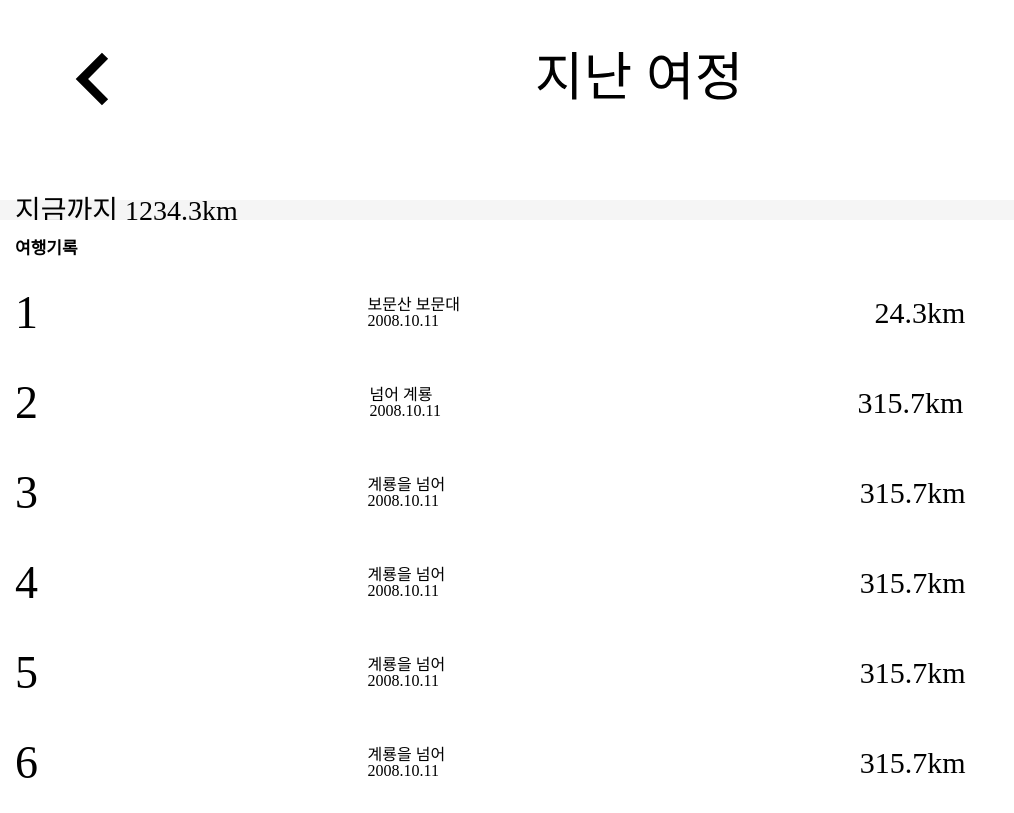
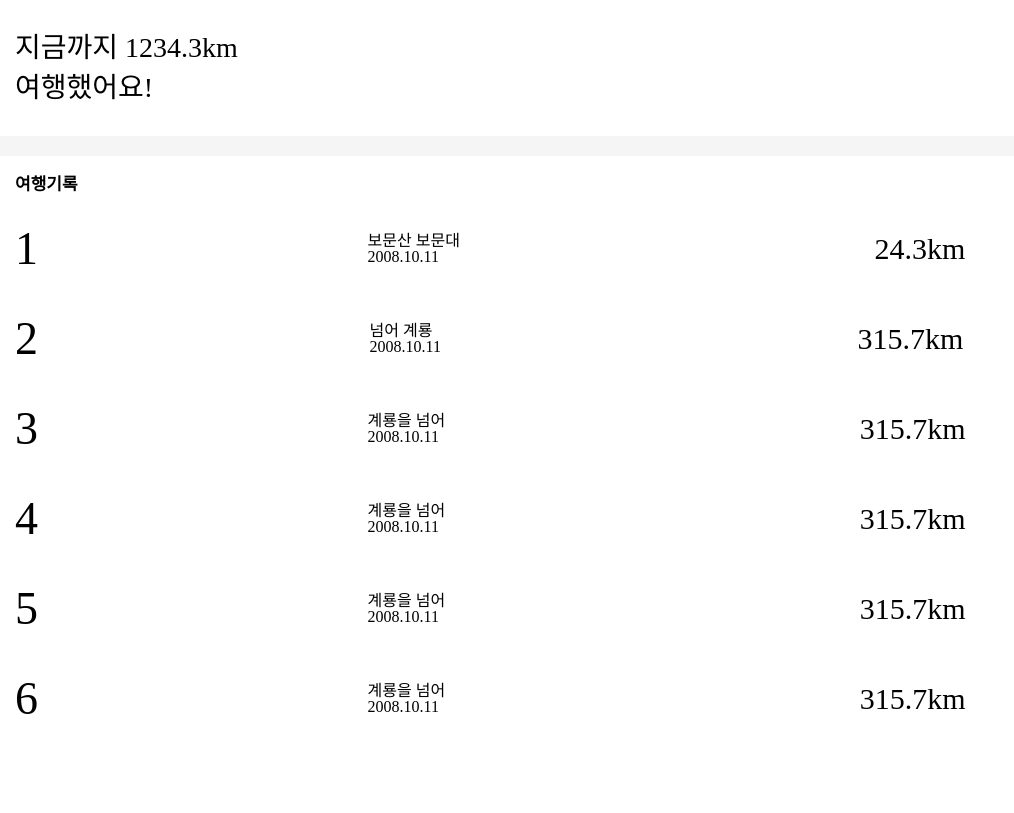
Before and after one commit to DSM-Hackathon-2024-team-5/justg0-frontend, a React (Vite) app: page /trip in a window 1280 px wide. Shown: the whole page, without its empty margins (0-1014 px from the left). Built offline with nearby package versions, Linux system fonts and the light colour scheme.

Commit message:
trip페이지 디테일 수정

```diff
--- a/src/pages/trip.jsx
+++ b/src/pages/trip.jsx
@@ -1,5 +1,5 @@
-import React from 'react';
-import styled from 'styled-components';
+import React from "react";
+import styled from "styled-components";
 
 const Body = styled.div`
   background-color: rgb(245, 245, 245);
@@ -7,8 +7,10 @@ const Body = styled.div`
 `;
 
 const Title = styled.div`
+  display: flex;
+  align-items: center;
   background-color: white;
-  height: 200px;
+  height: 136px;
 
   img {
     width: 100vw;
@@ -17,10 +19,10 @@ const Title = styled.div`
   p {
     font-size: 28px;
     margin-left: 15px;
-    margin-top: 30px;
+    /* margin-top: 30px; */
     line-height: 40px;
   }
-    ${({theme, $bolder}) => ($bolder === theme.font.headLine)};
+  ${({ theme, $bolder }) => $bolder === theme.font.headLine};
 `;
 
 const TripRecord = styled.div`
@@ -66,7 +68,7 @@ const Record = styled.div`
     margin-left: 100px;
   }
 
-  #KM b{
+  #KM b {
     display: flex;
     justify-content: flex-start;
     float: left;
@@ -89,7 +91,6 @@ function App() {
   return (
     <Body>
       <Title>
-        <img src="/images/Group15.svg" alt="title logo" />
         <p $bolder>
           <b>
             지금까지 <span>1234.3km</span>
```
Lines whose indentation alone changed are shown as unchanged.
